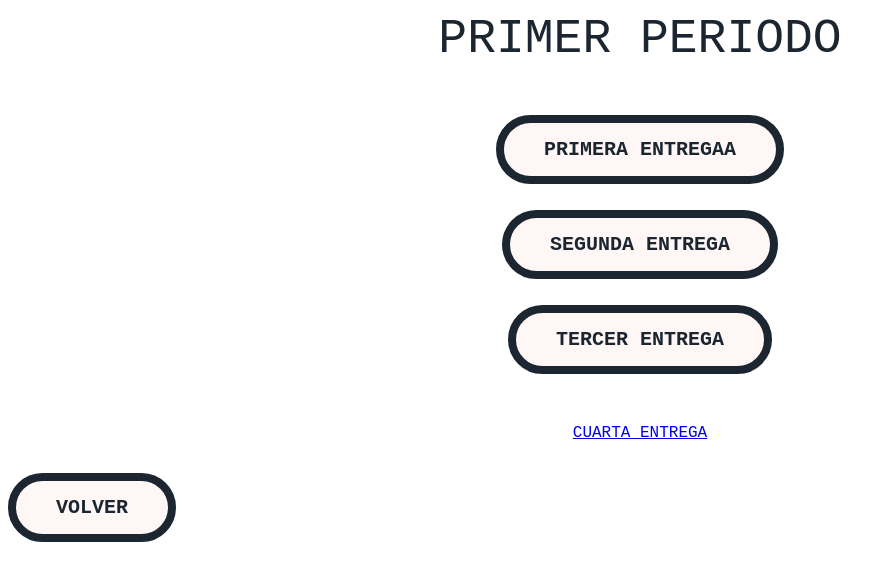
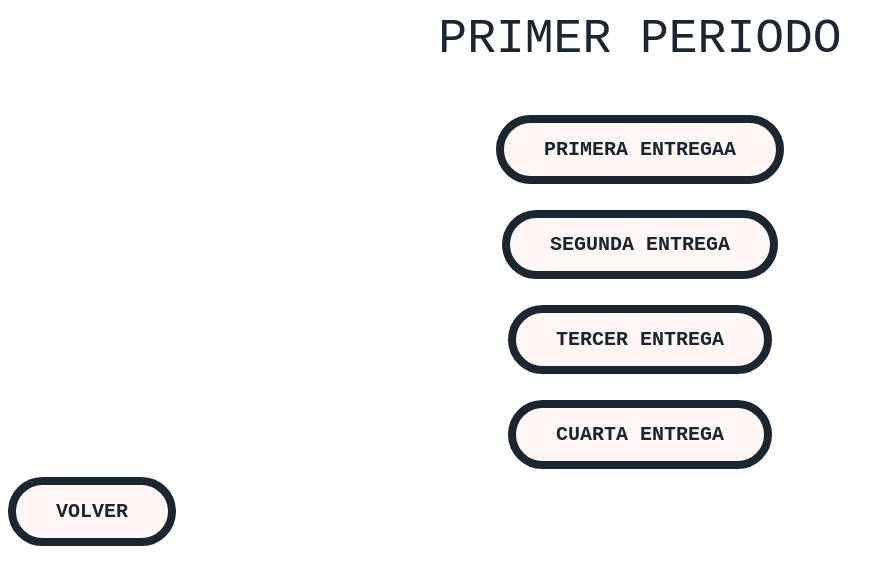
Before and after one commit to Susanacas12/trabajostec, a plain HTML site: page primerp.html in a window 1280 px wide. Shown: the whole page, without its empty margins (0-895 px from the left). Drawn offline with Linux system fonts and the light colour scheme.

Commit message:
Update ji.css

```diff
--- a/ji.css
+++ b/ji.css
@@ -87,3 +87,25 @@ border-radius:35px;
     opacity: 0.6;
     text-decoration: none;
   }
+
+.ca {
+text-decoration:none;
+font-weight: 600;
+font-size: 20px;
+color:#1B2631;
+padding-top:15px;
+padding-bottom:15px;
+padding-left:40px;
+padding-right:40px;
+background-color:#FFF7F6;
+border-color: #1B2631;
+border-width: 8px;
+border-style: solid;
+border-radius:35px;
+
+}
+
+.ca:hover{
+    opacity: 0.6;
+    text-decoration: none;
+  }
```
